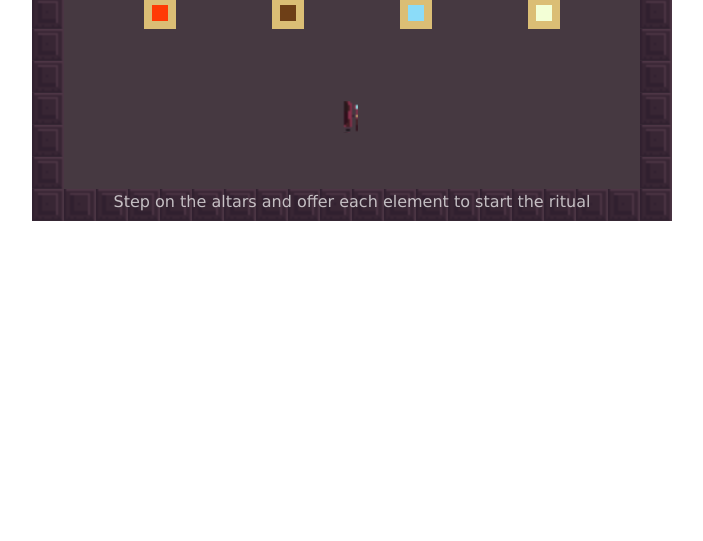
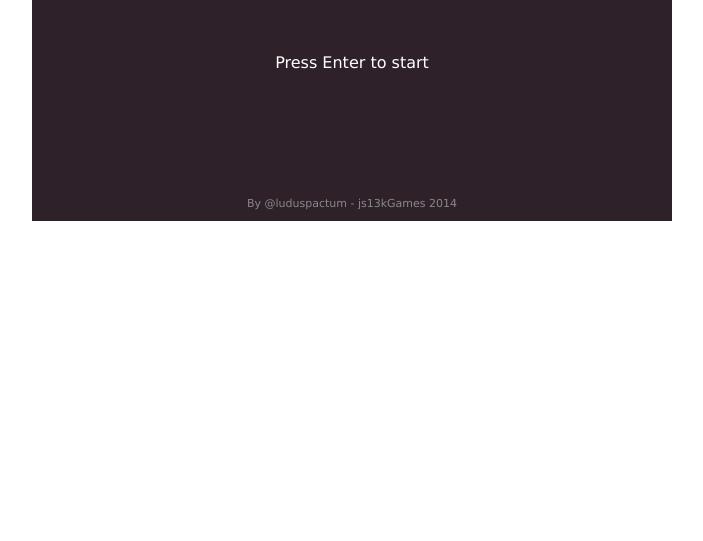
Before and after one commit to satanas/pariah, a website: page index.html in a window 1280 px wide. Shown: the part 259-800 px from the top of the page, without its empty margins (288-991 px from the left). Drawn offline with Linux system fonts and the light colour scheme.

Commit message:
Removing duplicated code using the scene class

```diff
--- a/index.html
+++ b/index.html
@@ -30,7 +30,7 @@
       <p id="e0">You have given your own life to restore light on earth</p>
       <p id="e1">Someday mankind will appreciate your sacrifice</p>
       <p id="e2">The End</p>
-      <p id="ci">Press Enter to restart</p>
+      <p id="ei">Press Enter to restart</p>
     </div>
     <div id="m">
       <p id="m1"></p>
--- a/js/game.js
+++ b/js/game.js
@@ -40,24 +40,19 @@ $.init = function() {
       s: 0
     }
   };
-  $.finalRoom();
+  //$.welcome();
+  $.scene.load($.welcome, $.welcomeLoop);
 };
 
 $.welcome = function() {
-  caf($.animId);
-  $.quitScenes();
   $.u.v('s', true);
-  $.scene = new $.Scene();
-  $.input.u();
-
-  $.animId = raf($.welcomeLoop);
 };
 
 $.intro = function() {
   caf($.animId);
   $.quitScenes();
+  $.scene = new $.Scene();
   $.u.v('i', true);
-  $.scene = new $.Scene();
   $.u.show('i0');
   $.input.u();
 
@@ -114,6 +109,7 @@ $.introLoop = function() {
   $.clearFg();
   if ($.input.r(13)) return $.startGame();
 
+  console.log($.scene);
   $.scene.e = $.n() - $.scene.t;
   if ($.scene.e >= 1800 && !$.scene.f && $.scene.s < 5) {
     $.scene.f = 1;
--- a/js/scene.js
+++ b/js/scene.js
@@ -1,13 +1,27 @@
 $.Scene= function() {
   var _ = this;
-  // Step
-  _.s = 0;
-  // Elapsed
-  _.e = 0;
-  // Current time
-  _.t = $.n();
-  // Fading
-  _.f = 0;
+
+  _.reset = function() {
+    _.s = 0; // Step
+    _.e = 0; // Elapsed
+    _.t = $.n(); // Current time
+    _.f = 0; // Fading
+    ['s', 's1', 'i', 'g', 'e'].forEach(function(e) {
+        $.u.v(e, 0);
+    });
+    $.u.hide('m1');
+  };
+
+  // Load an scene, execute the method m and then call the loop callback c
+  _.load = function(m, c) {
+    caf($.animId);
+    _.reset();
+    $.input.u();
+    m();
+    $.animId = raf(c);
+  };
+
+  _.reset();
 };
 
 $.FadeIn = function() {
--- a/style.css
+++ b/style.css
@@ -46,7 +46,7 @@ p {
   height: 20px;
   margin-top: -30px;
 }
-#i #i0, #i #i1, #i #i6 {
+#i #i0, #i #i1 {
   top: 45%;
 }
 #i #i3, #g0 {
@@ -56,7 +56,7 @@ p {
 #g0 {
   top: 35%;
 }
-#ii, #gi, #si, #ei, #ci {
+#ii, #gi, #si, #ei {
   color: #888;
   font-size: 11px;
   top: 95%;
@@ -74,6 +74,6 @@ p {
   top: 37%;
   font-size: 80px;
 }
-#ei, #i p, #m #m1, #ci {
+#ei, #i p, #m #m1 {
   opacity: 0;
 }
```
